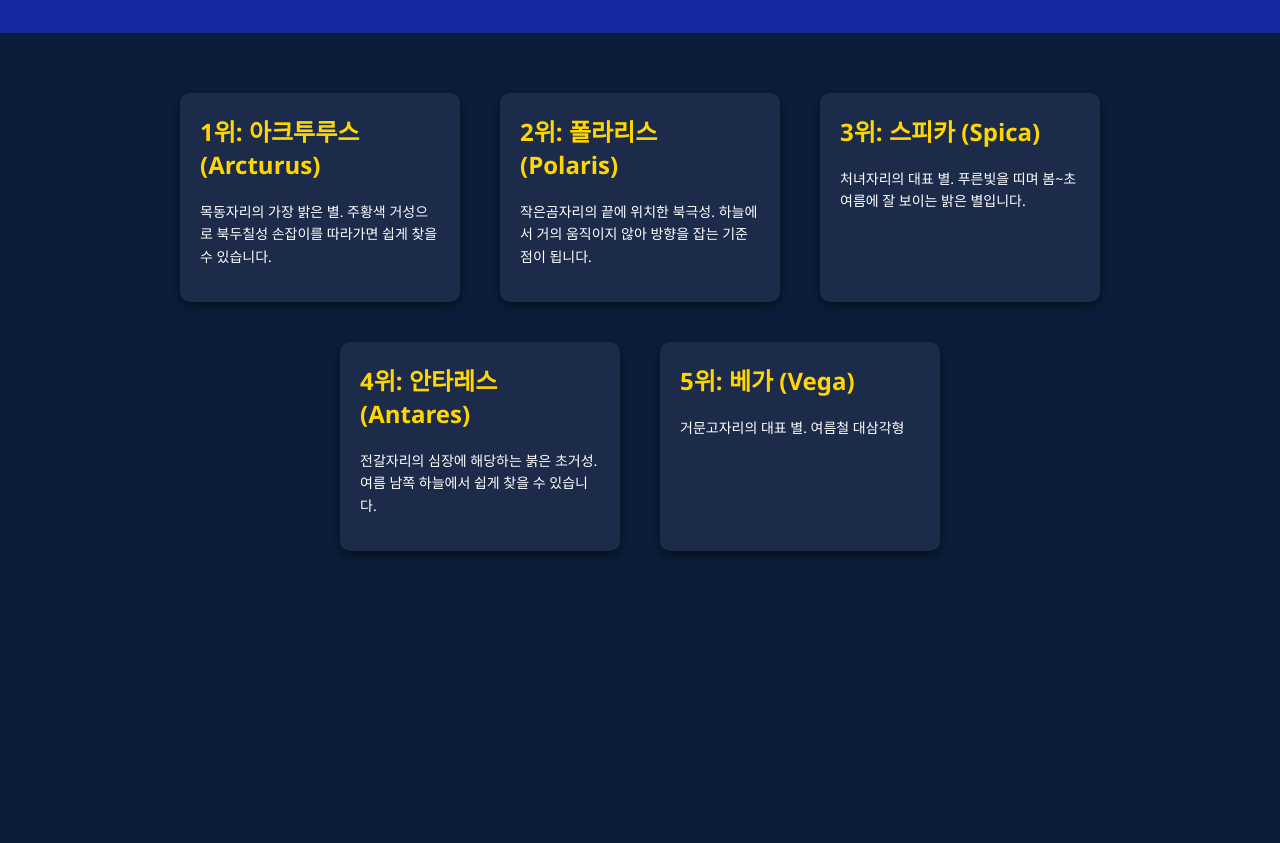
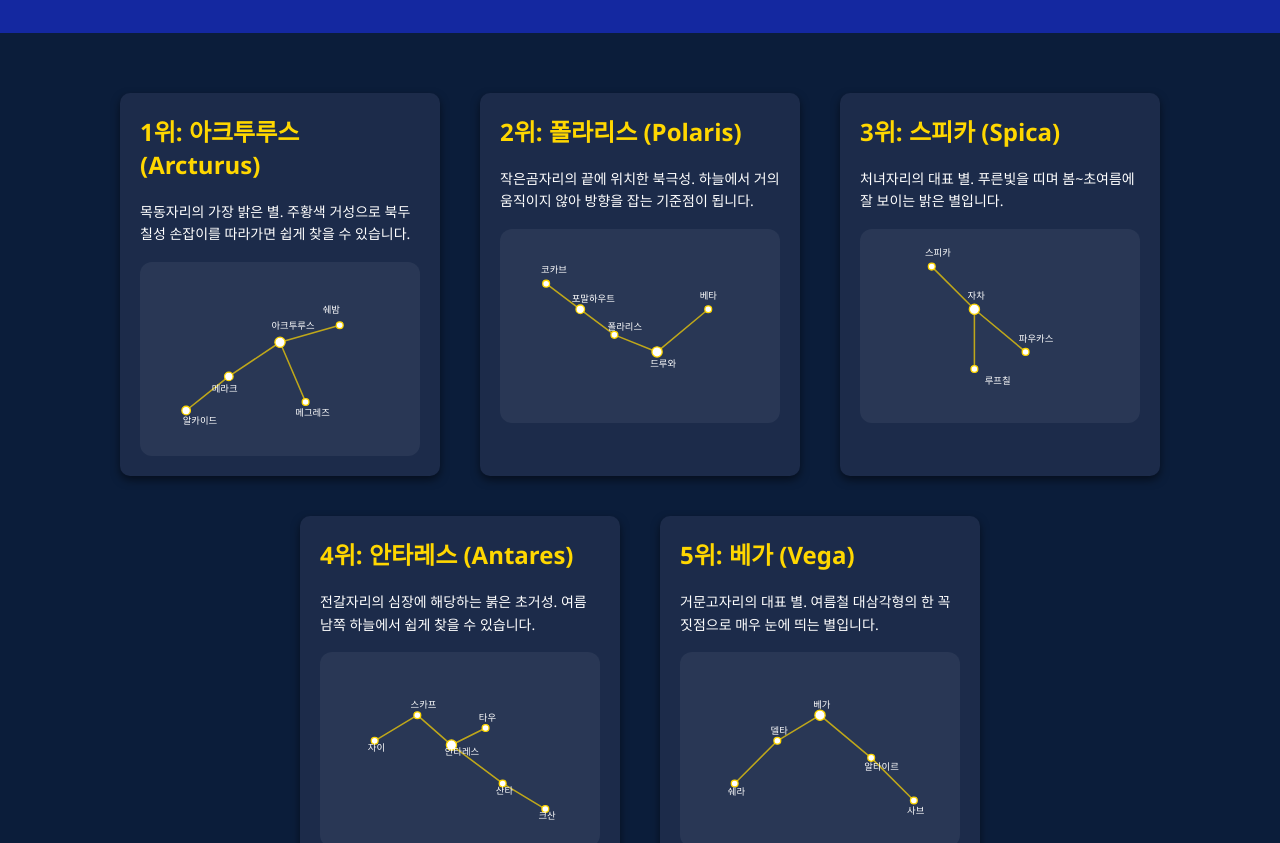
Before and after one commit to alphasoshyan-sketch/star, a plain HTML site: page index.html in a window 1280 px wide. Shown: the part 109-952 px from the top of the page. Before the commit the page ends 800 px from the top, so only its background shows below. Drawn offline with Linux system fonts and the light colour scheme.

Commit message:
별자리그림 추가

```diff
--- a/index.html
+++ b/index.html
@@ -2,7 +2,7 @@
 <html lang="ko">
 <head>
   <meta charset="UTF-8">
-  <title>대연동 7월 밤하늘 밝은 별 TOP 5</title>
+  <title>대연동 6월 밤하늘 밝은 별 TOP 5</title>
   <style>
     body {
       font-family: 'Segoe UI', sans-serif;
@@ -31,7 +31,7 @@
       border-radius: 10px;
       box-shadow: 0 4px 8px rgba(0,0,0,0.5);
       margin: 20px;
-      width: 280px;
+      width: 320px;
       overflow: hidden;
       transition: transform 0.2s;
     }
@@ -48,6 +48,32 @@
     .card-content p {
       font-size: 14px;
       line-height: 1.6;
+    }
+    .constellation {
+      margin-top: 16px;
+      background: rgba(255,255,255,0.06);
+      border-radius: 12px;
+      padding: 12px;
+    }
+    .constellation svg {
+      width: 100%;
+      height: auto;
+      display: block;
+    }
+    .constellation circle {
+      fill: #fff;
+      stroke: #ffd700;
+      stroke-width: 1.5;
+    }
+    .constellation line {
+      stroke: rgba(255,215,0,0.7);
+      stroke-width: 1.8;
+      stroke-linecap: round;
+    }
+    .constellation text {
+      fill: #fff;
+      font-size: 11px;
+      font-family: 'Segoe UI', sans-serif;
     }
     footer {
       background: #1428a0;
@@ -69,6 +95,24 @@
       <div class="card-content">
         <h2>1위: 아크투루스 (Arcturus)</h2>
         <p>목동자리의 가장 밝은 별. 주황색 거성으로 북두칠성 손잡이를 따라가면 쉽게 찾을 수 있습니다.</p>
+        <div class="constellation">
+          <svg viewBox="0 0 300 200" aria-label="목동자리 별자리 그림">
+            <line x1="40" y1="160" x2="90" y2="120" />
+            <line x1="90" y1="120" x2="150" y2="80" />
+            <line x1="150" y1="80" x2="220" y2="60" />
+            <line x1="150" y1="80" x2="180" y2="150" />
+            <circle cx="40" cy="160" r="5" />
+            <circle cx="90" cy="120" r="5" />
+            <circle cx="150" cy="80" r="6" />
+            <circle cx="220" cy="60" r="4" />
+            <circle cx="180" cy="150" r="4" />
+            <text x="36" y="176">알카이드</text>
+            <text x="70" y="138">메라크</text>
+            <text x="140" y="64">아크투루스</text>
+            <text x="200" y="46">쉐밤</text>
+            <text x="168" y="166">메그레즈</text>
+          </svg>
+        </div>
       </div>
     </div>
 
@@ -76,6 +120,24 @@
       <div class="card-content">
         <h2>2위: 폴라리스 (Polaris)</h2>
         <p>작은곰자리의 끝에 위치한 북극성. 하늘에서 거의 움직이지 않아 방향을 잡는 기준점이 됩니다.</p>
+        <div class="constellation">
+          <svg viewBox="0 0 300 200" aria-label="작은곰자리 별자리 그림">
+            <line x1="40" y1="50" x2="80" y2="80" />
+            <line x1="80" y1="80" x2="120" y2="110" />
+            <line x1="120" y1="110" x2="170" y2="130" />
+            <line x1="170" y1="130" x2="230" y2="80" />
+            <circle cx="40" cy="50" r="4" />
+            <circle cx="80" cy="80" r="5" />
+            <circle cx="120" cy="110" r="4" />
+            <circle cx="170" cy="130" r="6" />
+            <circle cx="230" cy="80" r="4" />
+            <text x="34" y="38">코카브</text>
+            <text x="70" y="72">포말하우트</text>
+            <text x="112" y="104">폴라리스</text>
+            <text x="162" y="148">드루와</text>
+            <text x="220" y="68">베타</text>
+          </svg>
+        </div>
       </div>
     </div>
 
@@ -83,6 +145,21 @@
       <div class="card-content">
         <h2>3위: 스피카 (Spica)</h2>
         <p>처녀자리의 대표 별. 푸른빛을 띠며 봄~초여름에 잘 보이는 밝은 별입니다.</p>
+        <div class="constellation">
+          <svg viewBox="0 0 300 200" aria-label="처녀자리 별자리 그림">
+            <line x1="70" y1="30" x2="120" y2="80" />
+            <line x1="120" y1="80" x2="180" y2="130" />
+            <line x1="120" y1="80" x2="120" y2="150" />
+            <circle cx="70" cy="30" r="4" />
+            <circle cx="120" cy="80" r="6" />
+            <circle cx="180" cy="130" r="4" />
+            <circle cx="120" cy="150" r="4" />
+            <text x="62" y="18">스피카</text>
+            <text x="112" y="68">자차</text>
+            <text x="172" y="118">파우카스</text>
+            <text x="132" y="168">루프칠</text>
+          </svg>
+        </div>
       </div>
     </div>
 
@@ -90,10 +167,58 @@
       <div class="card-content">
         <h2>4위: 안타레스 (Antares)</h2>
         <p>전갈자리의 심장에 해당하는 붉은 초거성. 여름 남쪽 하늘에서 쉽게 찾을 수 있습니다.</p>
+        <div class="constellation">
+          <svg viewBox="0 0 300 200" aria-label="전갈자리 별자리 그림">
+            <line x1="50" y1="90" x2="100" y2="60" />
+            <line x1="100" y1="60" x2="140" y2="95" />
+            <line x1="140" y1="95" x2="180" y2="75" />
+            <line x1="140" y1="95" x2="200" y2="140" />
+            <line x1="200" y1="140" x2="250" y2="170" />
+            <circle cx="50" cy="90" r="4" />
+            <circle cx="100" cy="60" r="4" />
+            <circle cx="140" cy="95" r="6" />
+            <circle cx="180" cy="75" r="4" />
+            <circle cx="200" cy="140" r="4" />
+            <circle cx="250" cy="170" r="4" />
+            <text x="42" y="102">자이</text>
+            <text x="92" y="52">스카프</text>
+            <text x="132" y="107">안타레스</text>
+            <text x="172" y="67">타우</text>
+            <text x="192" y="152">산타</text>
+            <text x="242" y="182">크산</text>
+          </svg>
+        </div>
       </div>
     </div>
 
     <div class="card">
       <div class="card-content">
         <h2>5위: 베가 (Vega)</h2>
-        <p>거문고자리의 대표 별. 여름철 대삼각형
+        <p>거문고자리의 대표 별. 여름철 대삼각형의 한 꼭짓점으로 매우 눈에 띄는 별입니다.</p>
+        <div class="constellation">
+          <svg viewBox="0 0 300 200" aria-label="거문고자리 별자리 그림">
+            <line x1="50" y1="140" x2="100" y2="90" />
+            <line x1="100" y1="90" x2="150" y2="60" />
+            <line x1="150" y1="60" x2="210" y2="110" />
+            <line x1="210" y1="110" x2="260" y2="160" />
+            <circle cx="50" cy="140" r="4" />
+            <circle cx="100" cy="90" r="4" />
+            <circle cx="150" cy="60" r="6" />
+            <circle cx="210" cy="110" r="4" />
+            <circle cx="260" cy="160" r="4" />
+            <text x="42" y="154">쉐라</text>
+            <text x="92" y="82">델타</text>
+            <text x="142" y="52">베가</text>
+            <text x="202" y="124">알타이르</text>
+            <text x="252" y="176">사브</text>
+          </svg>
+        </div>
+      </div>
+    </div>
+  </div>
+
+  <footer>
+    <p>별자리 그림과 함께 이번 달 대표 밝은 별을 소개합니다.</p>
+  </footer>
+</body>
+</html>
```
